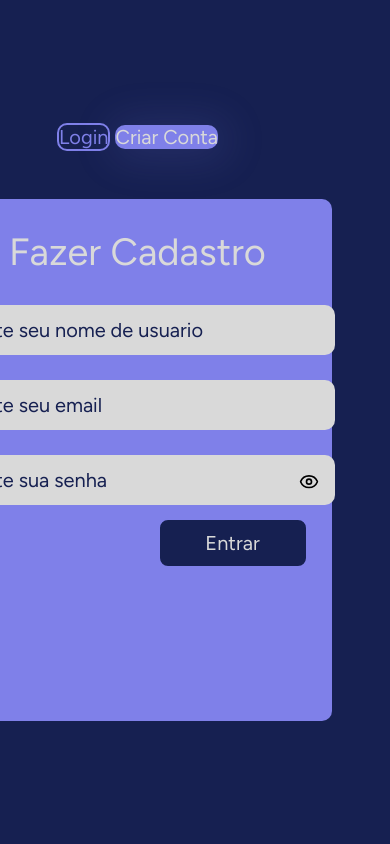
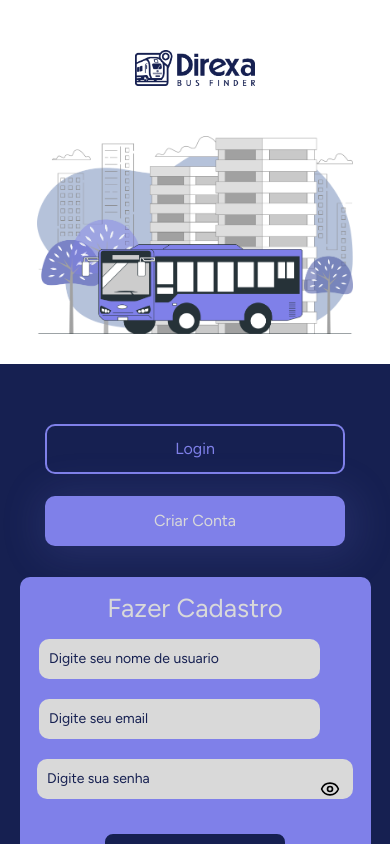
Before and after one commit to luisfelipeandrade19/DirexaPI, a React (Vite) app: page /register in a window 390 px wide. Shown: the top 844 px of the page. Built offline with nearby package versions, Linux system fonts and the light colour scheme; no server answers.

Commit message:
Lutando pra por responsividade

```diff
--- a/src/components/css/inputEmail.css
+++ b/src/components/css/inputEmail.css
@@ -1,20 +1,50 @@
-#inputEmail{
+#inputEmail {
   background-color: #d9d9d9;
   border: none;
   border-radius: 10px;
-  width: 374px;
-  max-width: 374px;
+  width: 80vw; /* Retornou para a largura fixa original para desktop */
   height: 50px;
   padding-left: 20px;
   margin-bottom: 25px;
+  box-sizing: border-box;
 }
 
 #inputEmail::placeholder {
   color: #162051;
-
 }
 
 #inputEmail:focus {
   outline: none;
   border: 1px solid #162051;
 }
+
+/* --- Media Queries para inputEmail (Agora as mudanças só acontecem em telas menores) --- */
+
+/* Para telas menores que 992px (laptops e desktops menores/tablets em modo paisagem) */
+@media (max-width: 992px) {
+  #inputEmail { /* Torna-se fluida em telas menores */
+    max-width: 80vw; /* Define um max-width para não ficar muito largo */
+    height: 48px;
+  }
+}
+
+/* Para telas menores que 768px (tablets em modo retrato e celulares grandes) */
+@media (max-width: 768px) {
+  #inputEmail {
+    max-width: 300px;
+    height: 45px;
+    padding-left: 15px;
+    font-size: 16px;
+  }
+}
+
+/* Para telas menores que 480px (celulares) */
+@media (max-width: 480px) {
+  #inputEmail {
+    max-width: 90%; /* Ocupa uma porcentagem maior em celulares muito pequenos */
+    height: 40px;
+    padding-left: 10px;
+    margin-bottom: 20px;
+    font-size: 14px;
+  }
+}
--- a/src/components/css/inputPassword.css
+++ b/src/components/css/inputPassword.css
@@ -3,34 +3,96 @@
   display: flex;
   flex-direction: column;
   gap: 2px;
+  width: 100%; /* Ocupa 100% da largura do pai (ex: form) */
+  max-width: 374px; /* Limita a largura do wrapper em telas maiores */
+  margin-bottom: 25px;
+}
+
+.input-wrapper {
+  position: relative;
+  width: 100%; /* Garante que o wrapper ocupe a largura do .password */
 }
 
 .input-wrapper button {
   background-color: transparent;
   position: absolute;
-  top: 70%;
-  right: 16px;
-  transform: translateY(-70%);
+  top: 50%;
+  right: 16px; /* Mantido em px para desktop para consistência */
+  transform: translateY(-50%);
   border: none;
   outline: none;
   cursor: pointer;
   color: black;
+  display: flex;
+  align-items: center;
+  justify-content: center;
+  padding: 5px;
 }
 
 #password {
   background-color: #d9d9d9;
   border: none;
   border-radius: 10px;
-  width: 374px;
-  max-width: 374px;
+  width: 100%; /* Agora, o input preenche 100% do seu pai (.password) */
   height: 50px;
   padding-left: 20px;
+  padding-right: 40px;
+  box-sizing: border-box;
 }
 
 #password::placeholder {
   color: #162051;
 }
+
 #password:focus {
   outline: none;
   border: 1px solid #162051;
 }
+
+/* --- Media Queries para inputPassword --- */
+
+/* Para telas menores que 992px (laptops e desktops menores/tablets em modo paisagem) */
+@media (max-width: 992px) {
+  .password { /* O wrapper (.password) controla o max-width */
+    max-width: 89%; /* Ajuste o max-width do componente completo */
+  }
+  #password { /* O input dentro, só ajustes de altura se necessário */
+    height: 48px;
+  }
+  .input-wrapper button {
+    right: 12px; /* Ajuste para px para maior consistência */
+  }
+}
+
+/* Para telas menores que 768px (tablets em modo retrato e celulares grandes) */
+@media (max-width: 768px) {
+  .password {
+    max-width: 300px; /* Reduz o max-width */
+  }
+  #password {
+    height: 45px;
+    padding-left: 15px;
+    padding-right: 35px;
+    font-size: 16px;
+  }
+  .input-wrapper button {
+    right: 10px;
+  }
+}
+
+/* Para telas menores que 480px (celulares) */
+@media (max-width: 480px) {
+  .password {
+    max-width: 90%; /* Ocupa mais largura em celulares */
+  }
+  #password {
+    height: 40px;
+    padding-left: 10px;
+    padding-right: 30px;
+    margin-bottom: 20px;
+    font-size: 14px;
+  }
+  .input-wrapper button {
+    right: 8px;
+  }
+}
--- a/src/screens/css/registerPage.css
+++ b/src/screens/css/registerPage.css
@@ -48,25 +48,46 @@
   right: 0;
 }
 
-.registerPage div #rightButtons {
-  width: 389px;
-  flex-direction: row;
+.registerPage #rightButtons {
+  width: 90%;
+  box-sizing: border-box;
+  gap: 2px;
   display: flex;
   justify-content: space-between;
-  margin: 56px;
+  margin: 3ch;
 }
 
 .registerPage #loginButton {
-  background-color: transparent;
+background-color: transparent;
   border: 2px solid #7f80e9;
   border-radius: 10px;
   cursor: pointer;
-  color:#7f80e9;
+  color: #7f80e9;
+  width: 100%;
+  box-sizing: border-box;
+  margin-right: 5px;
+  height: 50px; /* Adicionado height fixo */
+  line-height: 46px;
 }
+
+.registerPage #registerButton {
+ background-color: #7f80e9;
+  border: none;
+  color: #d9d9d9;
+  box-shadow: 3px 3px 40px 8px rgba(127, 128, 233, 0.15);
+  width: 100%;
+  box-sizing: border-box;
+  margin-left: 5px;
+  /* margin-bottom: 50px; REMOVIDO ou ajustado, veja abaixo */
+  height: 50px; /* Ajustado para height fixo igual ao outro */
+  line-height: 50px;
+}
+
 
 .registerPage form {
   background-color: #7f80e9;
-  width: 389px;
+  max-width: 25vw;
+  width: 90%;
   height: auto;
   border-radius: 10px;
   display: flex;
@@ -88,28 +109,183 @@
 }
 
 .registerPage #entrarAndLembrar {
-  padding: 13px;
-  width: 340px;
+  padding-top: 13px;
+  padding-bottom: 13px;
+  width: 20vw;
   display: flex;
   justify-content: end;
 }
+
 .registerPage #sendLogin {
   background-color: #162051;
   color: #d9d9d9;
-  width: 150px;
+  width: 60%;
   height: 50px;
 }
 
 .registerPage #buttonGoogle {
-  width: 320px;
-  padding: 50px;
+  width: 85%;
+  padding-bottom: 40px;
+  padding-top: 20px;
 }
 
-.registerPage #registerButton {
-  background-color: #7f80e9;
-  border: none;
-  color: #d9d9d9;
-  box-shadow: 3px 3px 40px 8px rgba(127, 128, 233, 0.15);
-  margin-left: 5px;
-  margin-bottom: 50px;
+/* --- Media Queries --- */
+
+/* Para telas menores que 1200px (laptops e desktops menores) */
+@media (max-width: 1200px) {
+  .registerPage .left {
+    margin-left: 80px;
+    width: calc(100vw - 550px);
+  }
+
+  .registerPage .right {
+    width: 450px;
+  }
+
+  .registerPage #busImg {
+    width: 80%;
+    margin-top: 40px;
+  }
+
+  .registerPage form {
+    max-width: 35vw;
+  }
+
+  .registerPage #entrarAndLembrar {
+    width: 25vw;
+  }
 }
+
+/* Para telas menores que 992px (tablets em modo paisagem) */
+@media (max-width: 992px) {
+  .registerPage .container {
+    flex-direction: column; /* Empilha os elementos */
+    height: auto;
+    overflow-y: auto; /* Permite rolagem vertical */
+  }
+
+
+  .registerPage .left {
+    margin: 0 auto; /* Centraliza o conteúdo da esquerda */
+    width: 90%;
+    align-items: center; /* Centraliza os itens dentro de 'left' */
+    padding-top: 20px;
+  }
+
+  .registerPage #logoDirexa {
+    padding: 30px 0;
+    width: 180px;
+  }
+
+  .registerPage #busImg {
+    width: 90%;
+    max-width: 600px;
+    margin-top: 30px;
+    margin-bottom: 50px; /* Adiciona espaço abaixo da imagem */
+  }
+
+  .registerPage .right {
+    position: static; /* Remove a posição fixa */
+    width: 100%; /* Ocupa a largura total */
+    height: auto; /* Altura automática para se ajustar ao conteúdo */
+    border-radius: 0; /* Remove o border-radius para telas menores */
+    padding: 30px 0; /* Adiciona padding para espaçamento interno */
+  }
+
+  .registerPage form {
+    max-width: 90%; /* Aumenta a largura do formulário */
+    width: 90%; /* Ajusta a largura automaticamente */
+  }
+
+  .registerPage #entrarAndLembrar {
+    width: 100%; /* Aumenta a largura do container de entrar e lembrar */
+    justify-content: center; /* Centraliza os itens */
+  }
+
+  .registerPage #sendLogin {
+    width: 90%; /* Aumenta a largura do botão de login */
+  }
+}
+
+/* Para telas menores que 768px (tablets em modo retrato e celulares grandes) */
+@media (max-width: 768px) {
+  .registerPage * {
+    font-size: 18px; /* Diminui o tamanho da fonte geral */
+  }
+
+  .registerPage #logoDirexa {
+    width: 150px;
+  }
+
+  .registerPage form h2 {
+    font-size: 32px;
+  }
+
+  .registerPage #titleLogin {
+    font-size: 30px;
+    padding: 20px;
+  }
+
+  .registerPage #rightButtons {
+    flex-direction: column; /* Empilha os botões */
+    align-items: center;
+    margin: 2ch 0;
+  }
+
+  .registerPage #loginButton,
+  .registerPage #registerButton {
+    margin: 10px 0; /* Espaçamento vertical entre os botões */
+    width: 80%; /* Define uma largura para os botões empilhados */
+    max-width: 300px; /* Garante que não fiquem muito largos */
+  }
+
+  .registerPage #entrarAndLembrar {
+    width: 85%;
+  }
+
+  .registerPage #sendLogin {
+    width:58%;
+  }
+
+  .registerPage #buttonGoogle {
+    width: 59%;
+  }
+}
+
+/* Para telas menores que 480px (celulares) */
+@media (max-width: 480px) {
+  .registerPage * {
+    font-size: 16px; /* Diminui ainda mais o tamanho da fonte */
+  }
+
+  .registerPage #logoDirexa {
+    width: 120px;
+  }
+
+  .registerPage form h2 {
+    font-size: 28px;
+  }
+
+  .registerPage #titleLogin {
+    font-size: 26px;
+    padding: 15px;
+  }
+
+  .registerPage #busImg {
+    margin-top: 20px;
+    margin-bottom: 30px;
+  }
+
+  .registerPage #rightButtons {
+    width: 95%;
+  }
+
+  .registerPage #loginButton,
+  .registerPage #registerButton {
+    width: 90%;
+  }
+
+  .registerPage #entrarAndLembrar {
+    width: 90%;
+  }
+}
--- a/src/screens/registerPage.tsx
+++ b/src/screens/registerPage.tsx
@@ -1,5 +1,3 @@
-/* eslint-disable @typescript-eslint/no-unused-vars */
-/* eslint-disable @typescript-eslint/ban-ts-comment */
 import logo from "../assets/logo/Logo.png";
 import onibus from "../assets/Onibus.png";
 import ButtonForm from "../components/buttonForm";
@@ -20,22 +18,23 @@ function RegisterPage() {
   const [error, setError] = useState("");
 
   const navigate = useNavigate();
-  const { signup } = useAuth(); // Obtém a função signup do hook useAuth
+  const { signup } = useAuth();
 
-  const handleSignup = async (e: React.MouseEvent) => { // Tornar a função assíncrona
+  const handleSignup = async (e: React.MouseEvent) => {
     e.preventDefault();
     if (!email || !senha || !nome) {
       setError("Preencha todos os campos");
-      return; // Apenas retorna, não precisa retornar 'error'
+      return;
     }
 
-    const res = await signup(email, senha, nome); // Aguarda o resultado da função signup
+    const res = await signup(email, senha, nome);
 
     if (res) {
-      setError(res); // Define o erro se houver
+      setError(res);
     } else {
-      alert("Usuário cadastrado com sucesso"); // Alerta de sucesso
-      navigate("/"); // Navega para a página de login após o cadastro
+      setError("");
+      alert("Usuário cadastrado com sucesso");
+      navigate("/");
     }
   };
 
@@ -50,41 +49,38 @@ function RegisterPage() {
           <ButtonForm
             id="loginButton"
             value="Login"
-            onClick={() => (window.location.href = "/")}
+            onClick={() => { window.location.href = "/"; }}
           />
           <ButtonForm
             id="registerButton"
             value="Criar Conta"
-            onClick={() => (window.location.href = "/register")}
+            onClick={() => { window.location.href = "/register"; }}
           />
         </div>
         <form action="get">
           <h2 id="titleLogin">Fazer Cadastro</h2>
-          {error && <span style={{ color: 'red' }}>{error}</span>} {/* Exibe o erro */}
+          {error && <span style={{ color: 'red', display: 'block', textAlign: 'center', marginBottom: '10px' }}>{error}</span>}
           <InputUser
-            // @ts-ignore
-            onChange={(e) => [setNome(e.target.value), setError("")]}
+            onChange={(e: React.ChangeEvent<HTMLInputElement>) => [setNome(e.target.value), setError("")]}
             value={nome}
           />
 
           <InputEmail
-            // @ts-ignore
-            onChange={(e) => [setEmail(e.target.value), setError("")]}
+            onChange={(e: React.ChangeEvent<HTMLInputElement>) => [setEmail(e.target.value), setError("")]}
             value={email}
           />
           <InputPassword
-            // @ts-ignore
-            onChange={(e) => [setSenha(e.target.value), setError("")]}
+            onChange={(e: React.ChangeEvent<HTMLInputElement>) => [setSenha(e.target.value), setError("")]}
             value={senha}
           />
           <div id="entrarAndLembrar">
-            <ButtonForm id="sendLogin" value="Entrar" onClick={handleSignup} />
+            <ButtonForm id="sendLogin" value="Cadastrar" onClick={handleSignup} />
           </div>
           <GoogleButton />
         </form>
       </aside>
     </div>
-  )
+  );
 }
 
 export default RegisterPage;
```
Also changed, not shown: src/screens/css/loginPage.css (+5 -4 lines), src/screens/loginPage.tsx (+13 -16 lines).
